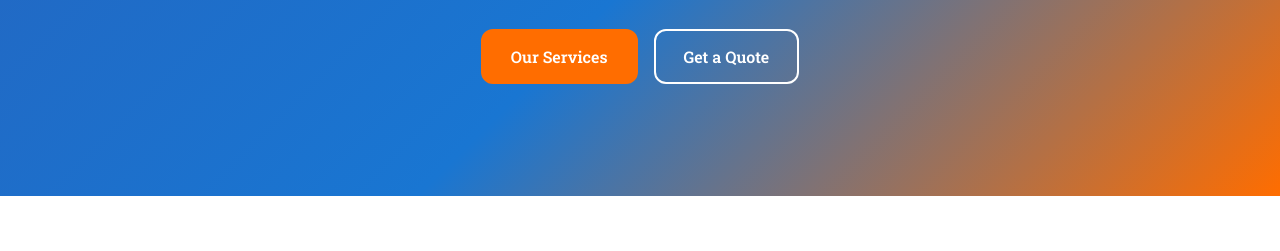
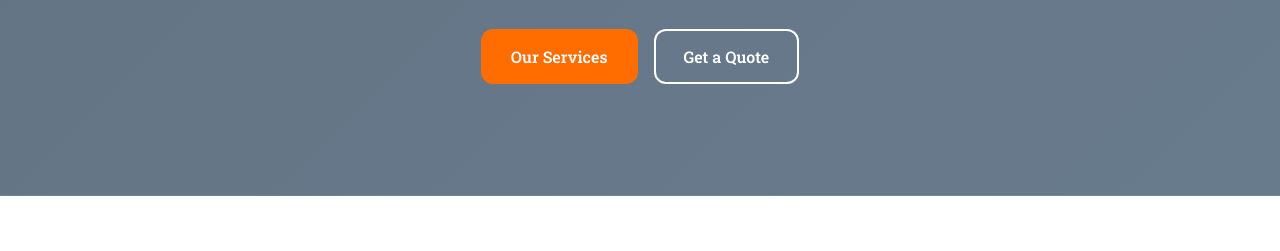
Before and after one commit to maxdavis3/dscnnctd.com, a plain HTML site: page index.html in a window 1280 px wide. Shown: the part 320-571 px from the top of the page. Drawn offline with nearby package versions, Linux system fonts and the light colour scheme.

Commit message:
Add background image to hero section

```diff
--- a/index.html
+++ b/index.html
@@ -33,7 +33,7 @@
     </header>
 
     <main>
-        <section class="hero hero-b2c">
+        <section class="hero hero-b2c" style="background: linear-gradient(135deg, rgba(44, 62, 80, 0.7) 0%, rgba(52, 73, 94, 0.7) 100%); background-size: cover; background-position: center;">
             <div class="hero-content">
                 <h1>Welcome to Dscnnctd</h1>
                 <p class="hero-subtitle">Reconnect with What Matters. We deliver innovative solutions that drive results and exceed expectations.</p>
```
